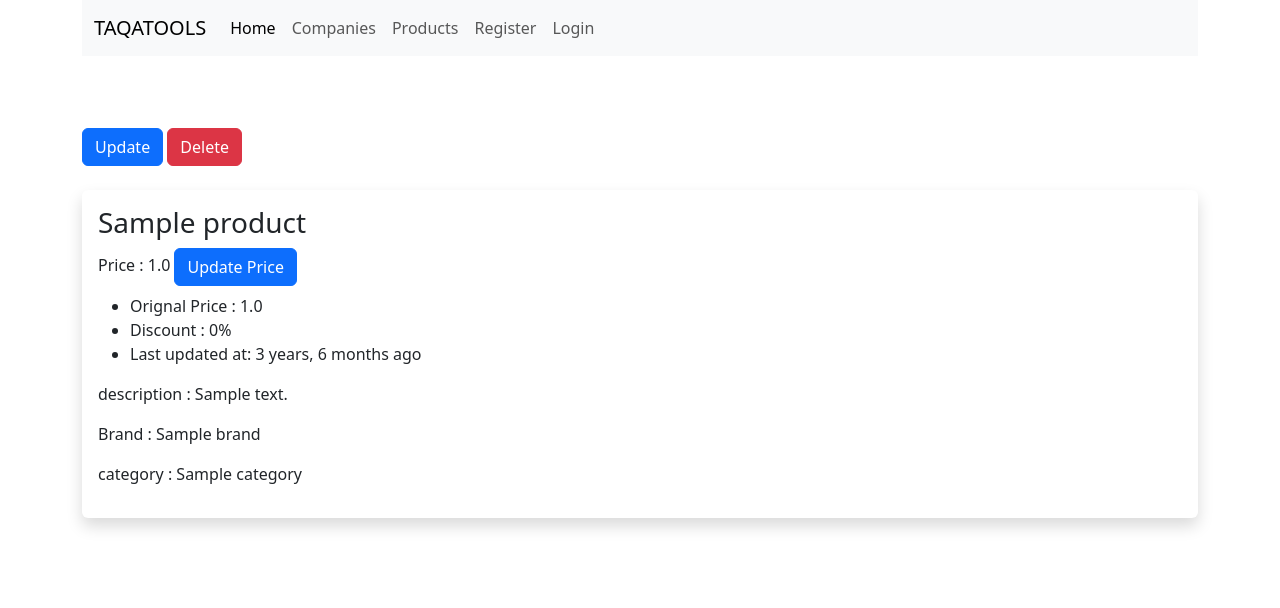
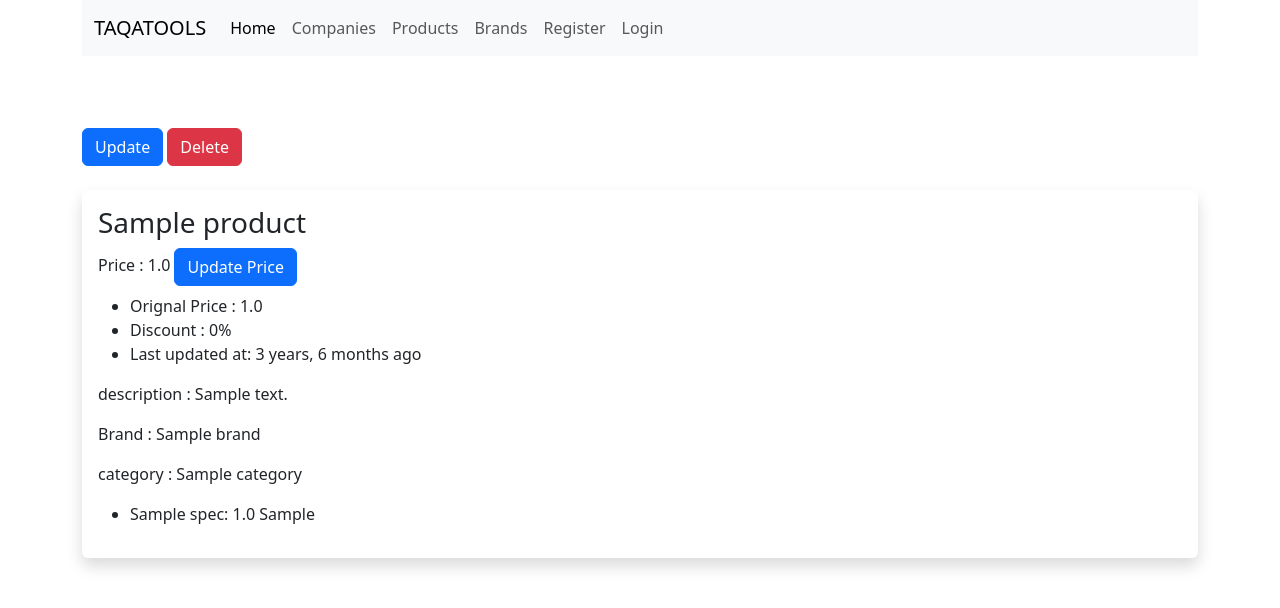
Before and after one commit to OsamaNasr01/django-taqa, a Django app: a page that uses taqatools/templates/navbar.html in a window 1280 px wide. Shown: the top 608 px of the page. Run offline with Django 4.2, Linux system fonts and the light colour scheme; tables that the repository leaves empty hold one stand-in row (values such as "Sample post"); some libraries are stand-ins or nearby versions.

Commit message:
adding specs to product profile page

```diff
--- a/taqatools/products/views.py
+++ b/taqatools/products/views.py
@@ -6,7 +6,7 @@ from django.contrib import messages
 # Create your views here.
 
 def p_category_list(request):
-    categories = Category.objects.all()
+    categories = Category.objects.filter(parent_id = 0)
     form = AddCategoryForm()
     return render(request, 'products/categories/p_category_list.html', {
         'categories':categories,
@@ -158,16 +158,9 @@ def product(request, slug):
 def update_product(request, slug):
     productt  = get_object_or_404(Product, slug=slug)
     if request.method == 'POST':
-        form = AddProductForm(request.POST, instance=product)
+        form = AddProductForm(request.POST, instance=productt)
         if form.is_valid():
             form.save()
-            form = AddProductForm(instance = product)
-            price_form = PriceForm(instance = product.prices.last())
-            context = {
-                'product' : productt,
-                'form' : form,
-                'price_form' : price_form,
-                }
             messages.success(request, ('The Product Category has been Updated Successfully!'))
             return product(request, productt.slug)
     else:
--- a/taqatools/templates/navbar.html
+++ b/taqatools/templates/navbar.html
@@ -11,6 +11,7 @@
               <a class="nav-link active" aria-current="page" href="{% url 'home' %}">Home</a>
               <a class="nav-link" href="{% url 'companies' %}">Companies</a>
               <a class="nav-link" href="{% url 'p_category_list' %}">Products</a>
+              <a class="nav-link" href="{% url 'brands' %}">Brands</a>
 
                 {% if user.is_authenticated %}
                     {% if  user.first_name  %}
--- a/taqatools/templates/products/products/product.html
+++ b/taqatools/templates/products/products/product.html
@@ -81,6 +81,14 @@
       <p>description : {{ product.description }}</p>
       <p>Brand : {{ product.brand.name }}</p>
       <p>category : {{ product.category }}</p>
+
+      <div>
+        <ul>
+          {% for spec in product.num_spec.all%}
+            <li>{{ spec.spec.name }}: {{ spec.value }}  {{ spec.spec.unit }}</li>
+          {% endfor %}
+        </ul>
+      </div>
     </div>
 
 
```
Lines whose indentation alone changed are shown as unchanged.
